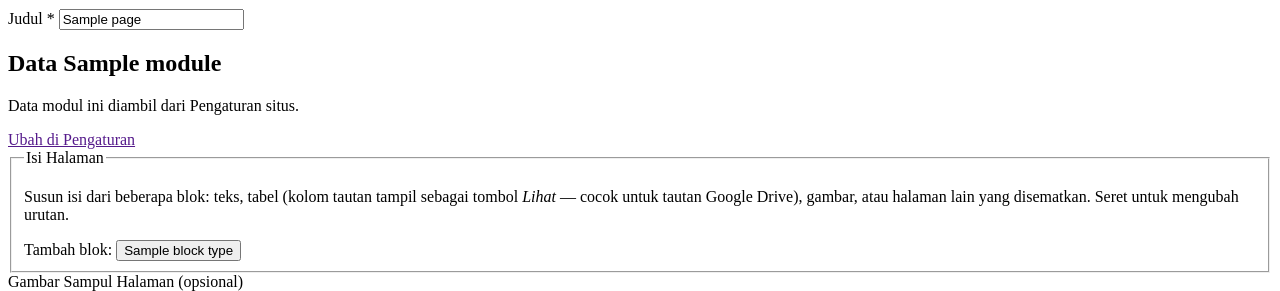
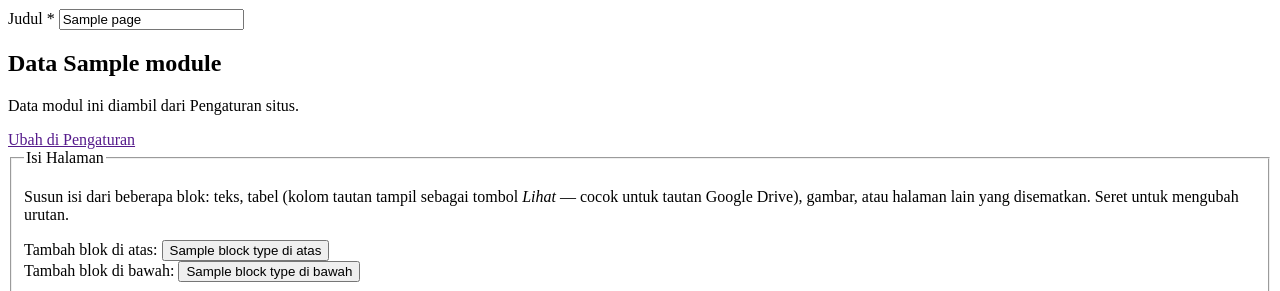
Before and after one commit to rohmansyah1228/website-satker-pengadilan-agama, a CodeIgniter 4 app: the page made by app/Views/admin/pages/form.php in a window 1280 px wide. Shown: the part 443-734 px from the top of the page. Run offline with PHP 8.4 and a stand-in for CodeIgniter, Linux system fonts and the light colour scheme; the template is opened without the code that fills it: most values are stand-ins (such as "Sample title", 1, 10 or a date in 2020); data that the repository does not hold is empty; some libraries are stand-ins or nearby versions.

Commit message:
Editor halaman: tombol Tambah blok di atas (menambah paling atas) dan di bawah (paling bawah)
Co-Authored-By: Claude Opus 5.5 <noreply@anthropic.com>
Claude-Session: https://claude.ai/code/session_01A5ktk2fXRbeWj4BHQvZnb4

```diff
--- a/app/Views/admin/pages/form.php
+++ b/app/Views/admin/pages/form.php
@@ -61,11 +61,17 @@
                     <?php if (! empty($moduleData) && empty($moduleData['settings'])): ?>
                         <div class="alert alert-light border small py-2 mb-2"><i class="bi bi-info-circle text-pa-primary" aria-hidden="true"></i> Blok di bawah ini (teks, tabel, gambar) hanya tampil di halaman ini sebagai pelengkap, <strong>tidak masuk ke menu <?= esc($moduleData['res']['title']) ?></strong>. Untuk data <?= esc(strtolower($moduleData['res']['title'])) ?>, gunakan bagian <a href="#data-modul">Data <?= esc($moduleData['res']['title']) ?></a> di atas.</div>
                     <?php endif ?>
+                    <div class="pb-add pb-add-top" role="group" aria-label="Tambah blok di atas">
+                        <span class="small fw-semibold text-secondary me-1"><i class="bi bi-arrow-up-short" aria-hidden="true"></i> Tambah blok di atas:</span>
+                        <?php foreach ($blockTypes as $k => $t): ?>
+                            <button type="button" class="btn btn-sm btn-outline-success" data-pb-add="<?= $k ?>" data-pb-where="top"><i class="bi <?= $t['icon'] ?>" aria-hidden="true"></i> <?= esc($k === 'embed' ? 'Sematkan' : $t['label']) ?><span class="visually-hidden"> di atas</span></button>
+                        <?php endforeach ?>
+                    </div>
                     <div id="pbList" class="pb-list" data-media="<?= esc(base_url(), 'attr') ?>"></div>
-                    <div class="pb-add" role="group" aria-label="Tambah blok">
-                        <span class="small fw-semibold text-secondary me-1">Tambah blok:</span>
+                    <div class="pb-add pb-add-bottom" role="group" aria-label="Tambah blok di bawah">
+                        <span class="small fw-semibold text-secondary me-1"><i class="bi bi-arrow-down-short" aria-hidden="true"></i> Tambah blok di bawah:</span>
                         <?php foreach ($blockTypes as $k => $t): ?>
-                            <button type="button" class="btn btn-sm btn-outline-success" data-pb-add="<?= $k ?>"><i class="bi <?= $t['icon'] ?>" aria-hidden="true"></i> <?= esc($k === 'embed' ? 'Sematkan' : $t['label']) ?></button>
+                            <button type="button" class="btn btn-sm btn-outline-success" data-pb-add="<?= $k ?>" data-pb-where="bottom"><i class="bi <?= $t['icon'] ?>" aria-hidden="true"></i> <?= esc($k === 'embed' ? 'Sematkan' : $t['label']) ?><span class="visually-hidden"> di bawah</span></button>
                         <?php endforeach ?>
                     </div>
                     <input type="hidden" name="blocks_json" id="pbJson" value="">
```
Also changed, not shown: public/assets/css/admin.css, public/assets/js/page-builder.js.
